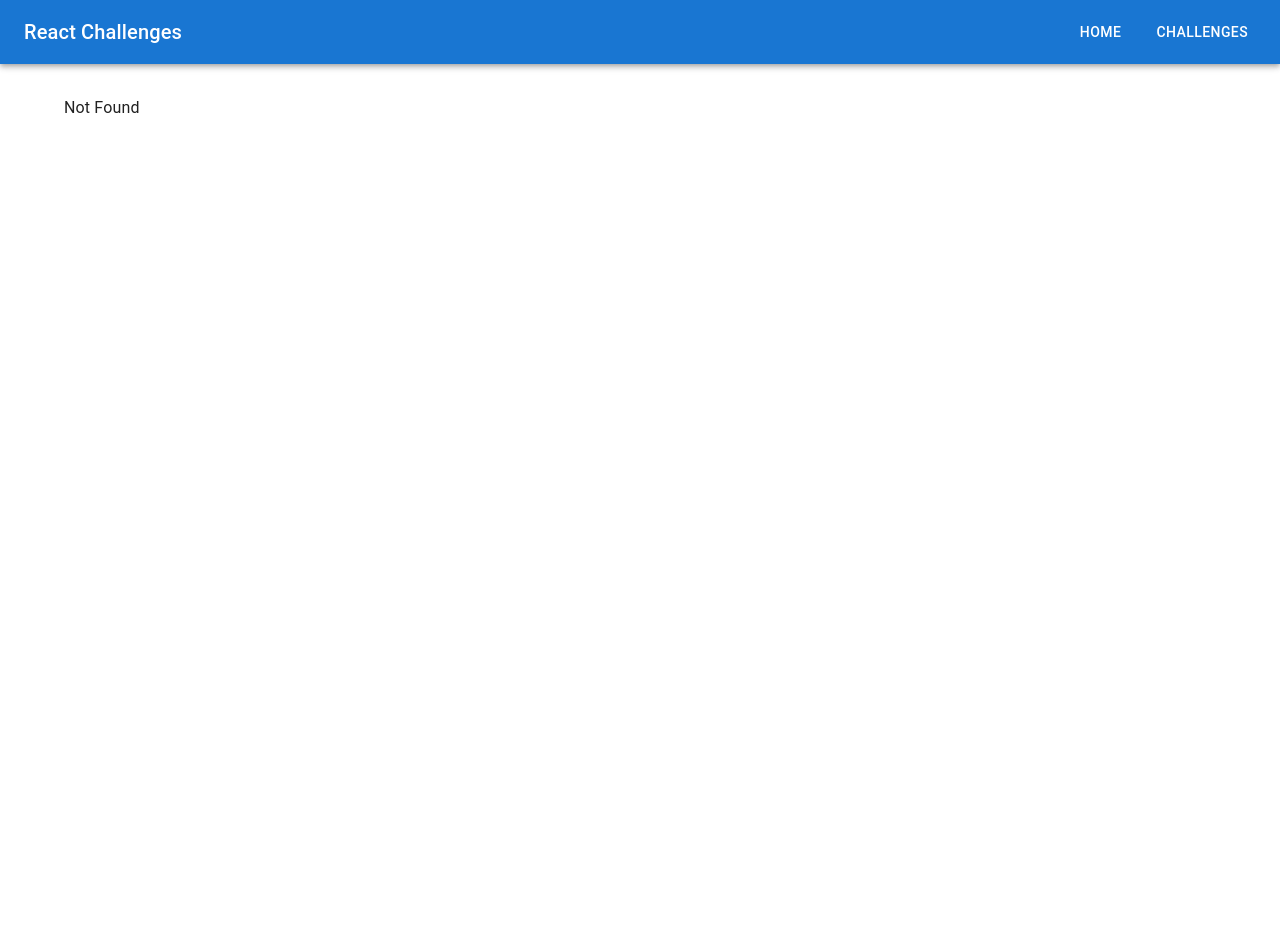
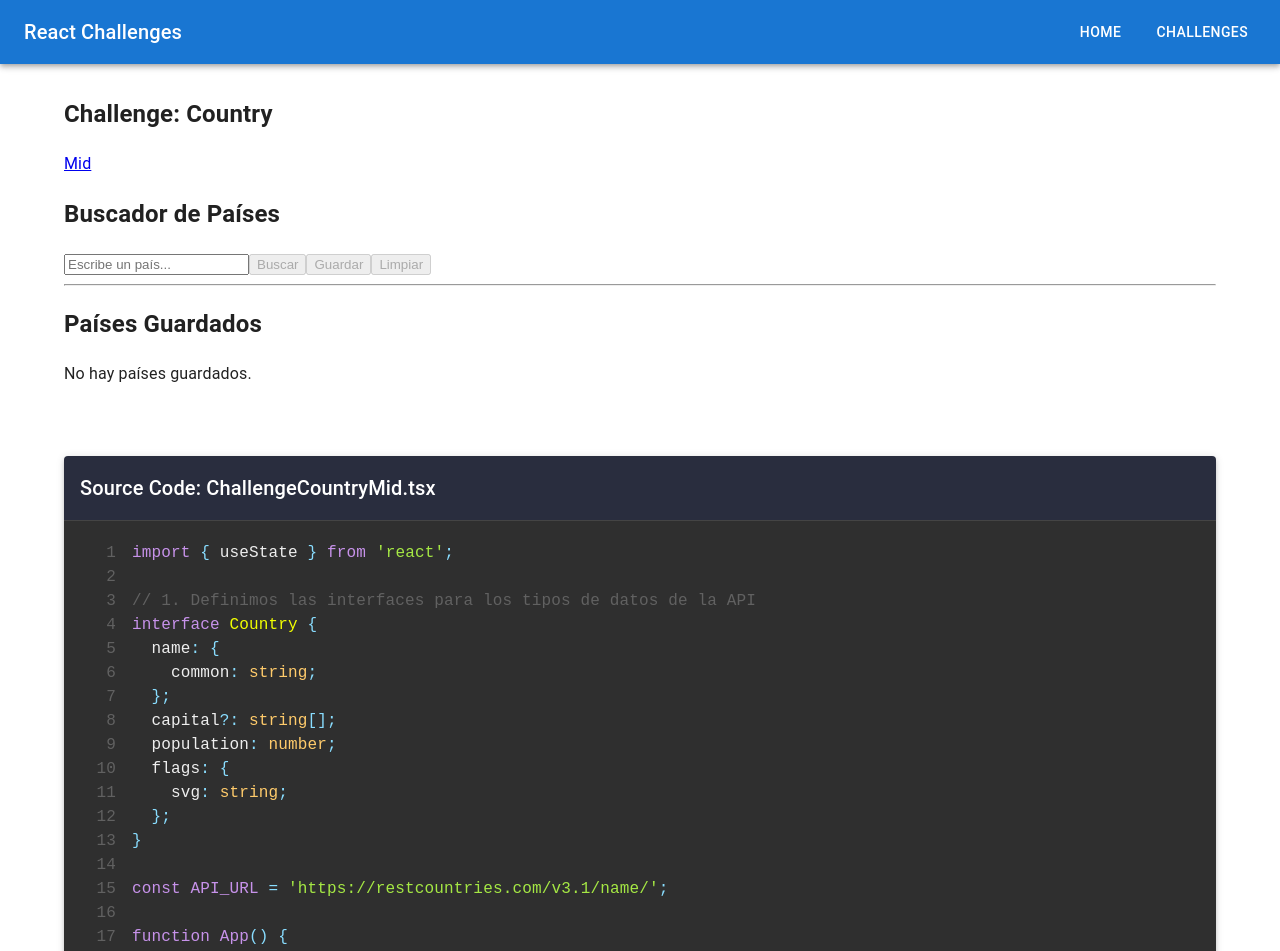
Before and after one commit to jualosanchez/all-challenges, a React (Create React App) app: page /country/mid in a window 1280 px wide. Before the commit this address had no page. Shown: the top 951 px of the page. Before the commit the page ends 800 px from the top, so only its background shows below. Built offline with nearby package versions, Linux system fonts and the light colour scheme.

Commit message:
Challenge Country

```diff
--- a/src/App.tsx
+++ b/src/App.tsx
@@ -15,11 +15,13 @@ import ChallengeTodo from './pages/ChallengeTodo';
 import ChallengeStopwatch from './pages/ChallengeStopwatch';
 import ChallengeUsers from './pages/ChallengeUsers';
 import Home from './pages/Home';
+import ChallengeCountry from './pages/ChallengeCountry';
 
 const challenges = [
   { name: 'ToDo', path: '/todo/low' },
   { name: 'Stopwatch', path: '/stopwatch/low' },
   { name: 'Users', path: '/users/low' },
+  { name: 'Country', path: '/country/mid' },
 ];
 
 export default function App() {
@@ -92,6 +94,7 @@ export default function App() {
           <Route path="/todo/*" element={<ChallengeTodo />} />
           <Route path="/stopwatch/*" element={<ChallengeStopwatch />} />
           <Route path="/users/*" element={<ChallengeUsers />} />
+          <Route path="/country/*" element={<ChallengeCountry />} />
           <Route path="*" element={<p>Not Found</p>} />
         </Routes>
       </Container>
--- /dev/null
+++ b/src/pages/ChallengeCountry.tsx
@@ -0,0 +1,22 @@
+import { Routes, Route, Link, Navigate } from 'react-router-dom';
+import ChallengeCountryMid from './mid/country/ChallengeCountryMid';
+
+export default function ChallengeCountry() {
+  return (
+    <section>
+      <h2>Challenge: Country</h2>
+
+      {/* Navegación local de niveles */}
+      <nav style={{ display: 'flex', gap: 8, margin: '8px 0' }}>
+        <Link to="mid">Mid</Link>
+      </nav>
+
+      {/* Rutas anidadas */}
+      <Routes>
+        <Route index element={<Navigate to="mid" replace />} />
+        <Route path="mid" element={<ChallengeCountryMid />} />
+        <Route path="*" element={<p>Not Found</p>} />
+      </Routes>
+    </section>
+  );
+}
--- /dev/null
+++ b/src/pages/mid/country/ChallengeCountryMid.tsx
@@ -0,0 +1,114 @@
+import { useState } from 'react';
+import ChallengeCountryUICode from './ChallengeCountryUICode';
+
+// 1. Definimos las interfaces para los tipos de datos de la API
+interface Country {
+  name: {
+    common: string;
+  };
+  capital?: string[];
+  population: number;
+  flags: {
+    svg: string;
+  };
+}
+
+const API_URL = 'https://restcountries.com/v3.1/name/';
+
+function ChallengeCountryMid() {
+  // 2. Usamos los tipos de datos en los hooks de estado
+  const [query, setQuery] = useState<string>('');
+  const [countryInfo, setCountryInfo] = useState<Country | null>(null);
+  const [savedCountries, setSavedCountries] = useState<Country[]>([]);
+  const [error, setError] = useState<string>('');
+
+  const handleSearch = async () => {
+    if (!query.trim()) return;
+
+    setCountryInfo(null);
+    setError('');
+
+    try {
+      const response = await fetch(`${API_URL}${query}`);
+      if (!response.ok) {
+        throw new Error('País no encontrado.');
+      }
+      const data: Country[] = await response.json();
+      setCountryInfo(data[0]);
+    } catch (err: unknown) {
+      if (err instanceof Error) {
+        setError(err.message);
+      }
+    }
+  };
+
+  const handleSaveCountry = () => {
+    if (countryInfo) {
+      const isAlreadySaved = savedCountries.some(
+        (country) => country.name.common === countryInfo.name.common
+      );
+
+      if (!isAlreadySaved) {
+        setSavedCountries([...savedCountries, countryInfo]);
+      }
+    }
+  };
+
+  const handleClear = () => {
+    setQuery('');
+    setCountryInfo(null);
+    setError('');
+  };
+
+  const isInputEmpty = query.trim() === '';
+
+  return (
+    <>
+      <div className="container">
+        <h1>Buscador de Países</h1>
+
+        <div className="search-controls">
+          <input
+            type="text"
+            value={query}
+            onChange={(e) => setQuery(e.target.value)}
+            placeholder="Escribe un país..." />
+          <button onClick={handleSearch} disabled={isInputEmpty}>Buscar</button>
+          <button onClick={handleSaveCountry} disabled={!countryInfo}>Guardar</button>
+          <button onClick={handleClear} disabled={isInputEmpty}>Limpiar</button>
+        </div>
+
+        <div className="info-area">
+          {error && <p className="error">{error}</p>}
+
+          {countryInfo && (
+            <div className="country-card">
+              <h2>{countryInfo.name.common}</h2>
+              <p>Capital: {countryInfo.capital?.[0] || 'N/A'}</p>
+              <p>Población: {countryInfo.population.toLocaleString()}</p>
+              <img src={countryInfo.flags.svg} alt={`Bandera de ${countryInfo.name.common}`} width="100" />
+            </div>
+          )}
+        </div>
+
+        <hr />
+
+        <div className="saved-list">
+          <h2>Países Guardados</h2>
+          <ul>
+            {savedCountries.map((country) => (
+              // Es buena práctica usar una key única, como el nombre del país
+              <li key={country.name.common}>
+                {country.name.common}
+              </li>
+            ))}
+          </ul>
+          {!savedCountries.length && <p>No hay países guardados.</p>}
+        </div>
+      </div>
+      <ChallengeCountryUICode />
+    </>
+  );
+}
+
+export default ChallengeCountryMid;
--- /dev/null
+++ b/src/pages/mid/country/ChallengeCountryUICode.tsx
@@ -0,0 +1,128 @@
+import CodeViewer from '../../../components/CodeViewer';
+
+const codeString = `
+import { useState } from 'react';
+
+// 1. Definimos las interfaces para los tipos de datos de la API
+interface Country {
+  name: {
+    common: string;
+  };
+  capital?: string[];
+  population: number;
+  flags: {
+    svg: string;
+  };
+}
+
+const API_URL = 'https://restcountries.com/v3.1/name/';
+
+function App() {
+  // 2. Usamos los tipos de datos en los hooks de estado
+  const [query, setQuery] = useState<string>('');
+  const [countryInfo, setCountryInfo] = useState<Country | null>(null);
+  const [savedCountries, setSavedCountries] = useState<Country[]>([]);
+  const [error, setError] = useState<string>('');
+
+  const handleSearch = async () => {
+    if (!query.trim()) return;
+
+    setCountryInfo(null);
+    setError('');
+
+    try {
+      const response = await fetch(\`\${API_URL}\${query}\`);
+      if (!response.ok) {
+        throw new Error('País no encontrado.');
+      }
+      const data: Country[] = await response.json();
+      setCountryInfo(data[0]);
+    } catch (err: unknown) {
+      if (err instanceof Error) {
+        setError(err.message);
+      }
+    }
+  };
+
+  const handleSaveCountry = () => {
+    if (countryInfo) {
+      const isAlreadySaved = savedCountries.some(
+        (country) => country.name.common === countryInfo.name.common
+      );
+
+      if (!isAlreadySaved) {
+        setSavedCountries([...savedCountries, countryInfo]);
+      }
+    }
+  };
+
+  const handleClear = () => {
+    setQuery('');
+    setCountryInfo(null);
+    setError('');
+  };
+
+  const isInputEmpty = query.trim() === '';
+
+  return (
+    <div className="container">
+      <h1>Buscador de Países</h1>
+
+      <div className="search-controls">
+        <input
+          type="text"
+          value={query}
+          onChange={(e) => setQuery(e.target.value)}
+          placeholder="Escribe un país..."
+        />
+        <button onClick={handleSearch} disabled={isInputEmpty}>Buscar</button>
+        <button onClick={handleSaveCountry} disabled={!countryInfo}>Guardar</button>
+        <button onClick={handleClear} disabled={isInputEmpty}>Limpiar</button>
+      </div>
+
+      <div className="info-area">
+        {error && <p className="error">{error}</p>}
+
+        {countryInfo && (
+          <div className="country-card">
+            <h2>{countryInfo.name.common}</h2>
+            <p>Capital: {countryInfo.capital?.[0] || 'N/A'}</p>
+            <p>Población: {countryInfo.population.toLocaleString()}</p>
+            <img src={countryInfo.flags.svg} alt={\`Bandera de \${countryInfo.name.common}\`} width="100"/>
+          </div>
+        )}
+      </div>
+
+      <hr />
+
+      <div className="saved-list">
+        <h2>Países Guardados</h2>
+        <ul>
+          {savedCountries.map((country) => (
+            // Es buena práctica usar una key única, como el nombre del país
+            <li key={country.name.common}>
+              {country.name.common}
+            </li>
+          ))}
+        </ul>
+        {!savedCountries.length && <p>No hay países guardados.</p>}
+      </div>
+    </div>
+  );
+}
+
+export default ChallengeCountryMid;
+`;
+
+function ChallengeCountryUICode() {
+  return (
+    <div>
+      <CodeViewer
+        code={codeString}
+        title="Source Code: ChallengeCountryMid.tsx"
+      />
+    </div>
+  );
+}
+
+export default ChallengeCountryUICode;
```
